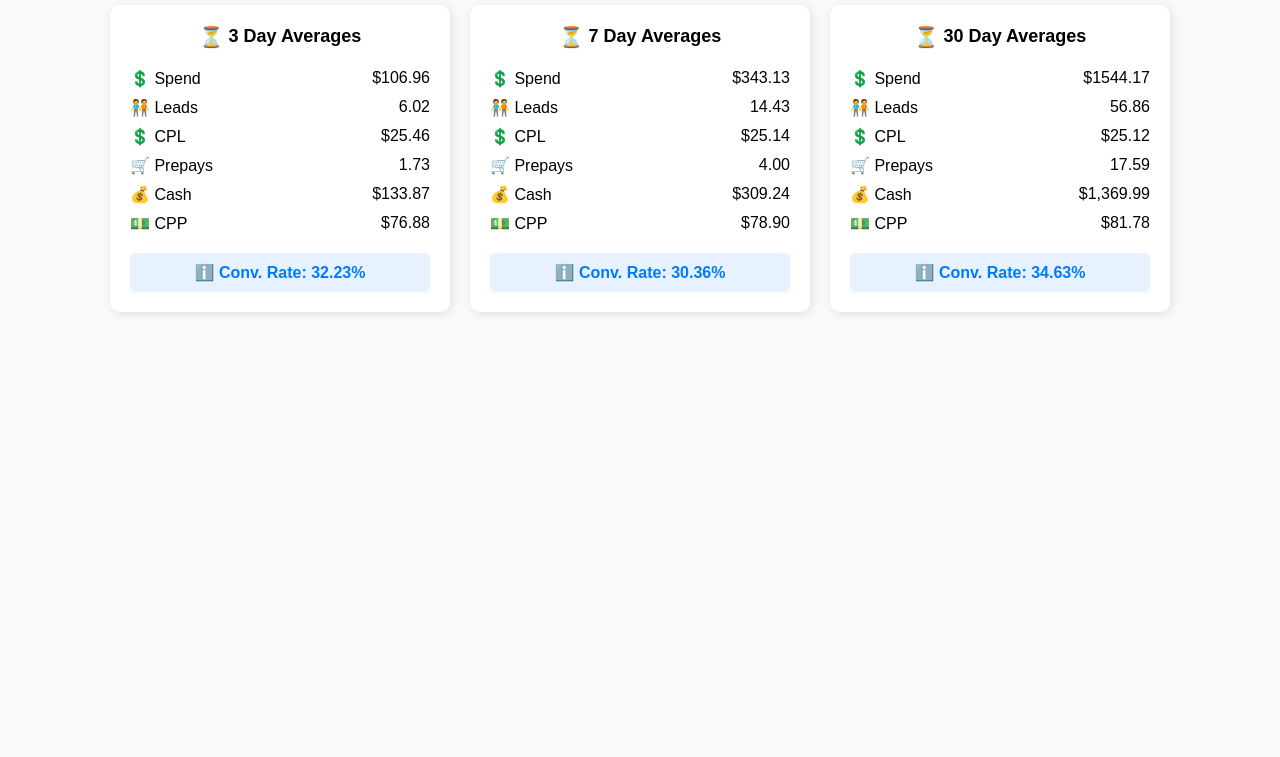
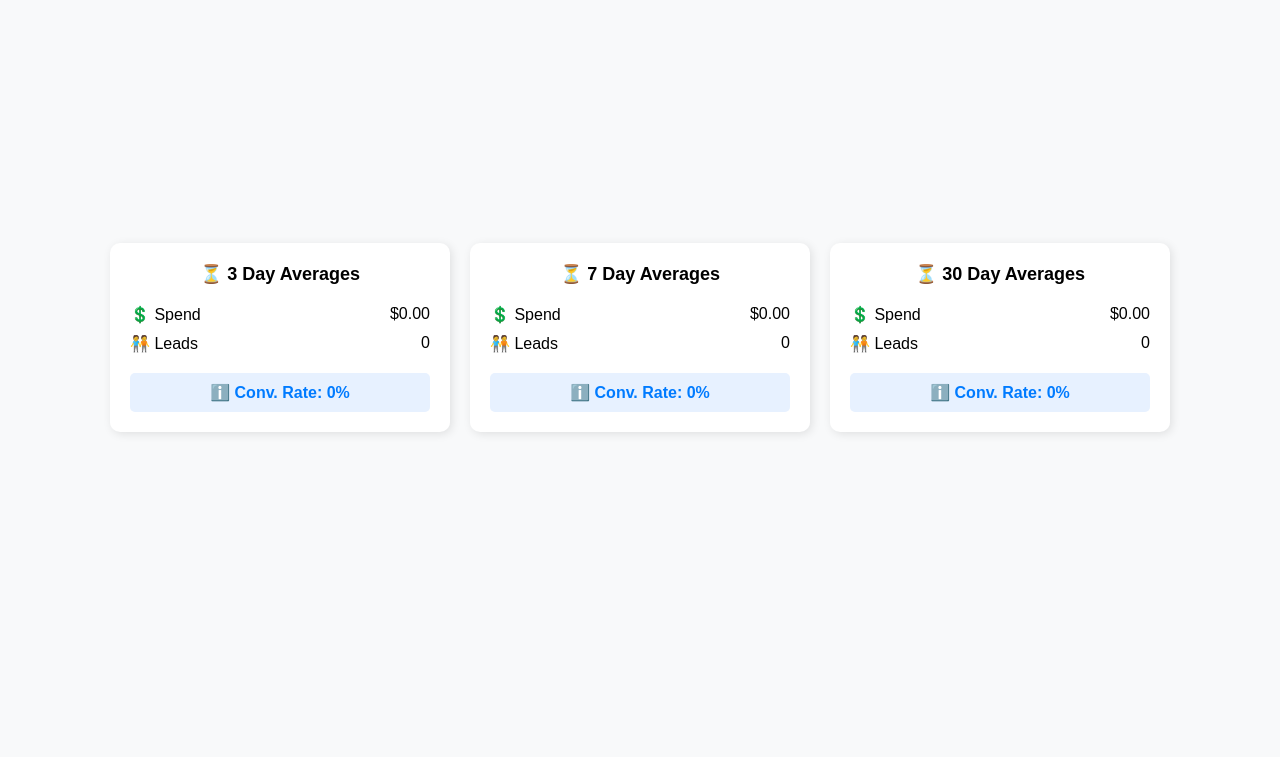
Before and after one commit to farraranalytics/farraranalytics, a plain HTML site: page index.html in a window 1280 px wide. Shown: the part 83-840 px from the top of the page. Before the commit the page ends 800 px from the top, so only its background shows below. Drawn offline with Linux system fonts and the light colour scheme.

Commit message:
Update index.html

```diff
--- a/index.html
+++ b/index.html
@@ -3,13 +3,18 @@
 <head>
     <meta charset="UTF-8">
     <meta name="viewport" content="width=device-width, initial-scale=1.0">
-    <title>Time Period Comparison</title>
+    <title>Time Period KPI</title>
+    <script src="https://www.gstatic.com/external_hosted/dscc.min.js"></script>
     <style>
         body {
             font-family: Arial, sans-serif;
             background-color: #f8f9fa;
             margin: 0;
             padding: 20px;
+            display: flex;
+            justify-content: center;
+            align-items: center;
+            height: 100vh;
         }
         .container {
             display: flex;
@@ -55,60 +60,29 @@
 </head>
 <body>
 
-    <h2>🔵 Time Period Comparison</h2>
     <div class="container">
         <div class="card">
-            <div class="header"><span class="icon">⏳</span> 3 Day Averages</div>
-            <div class="metric"><span>💲 Spend</span> <span id="spend3">$133.25</span></div>
-            <div class="metric"><span>🧑‍🤝‍🧑 Leads</span> <span id="leads3">5.23</span></div>
-            <div class="metric"><span>💲 CPL</span> <span id="cpl3">$25.46</span></div>
-            <div class="metric"><span>🛒 Prepays</span> <span id="prepays3">1.73</span></div>
-            <div class="metric"><span>💰 Cash</span> <span id="cash3">$133.87</span></div>
-            <div class="metric"><span>💵 CPP</span> <span id="cpp3">$76.88</span></div>
-            <div class="conversion-rate">ℹ️ Conv. Rate: <span id="conv3">33.12%</span></div>
+            <div class="header">⏳ 3 Day Averages</div>
+            <div class="metric"><span>💲 Spend</span> <span id="spend3">$0.00</span></div>
+            <div class="metric"><span>🧑‍🤝‍🧑 Leads</span> <span id="leads3">0</span></div>
+            <div class="conversion-rate">ℹ️ Conv. Rate: <span id="conv3">0%</span></div>
         </div>
 
         <div class="card">
-            <div class="header"><span class="icon">⏳</span> 7 Day Averages</div>
-            <div class="metric"><span>💲 Spend</span> <span id="spend7">$315.60</span></div>
-            <div class="metric"><span>🧑‍🤝‍🧑 Leads</span> <span id="leads7">12.56</span></div>
-            <div class="metric"><span>💲 CPL</span> <span id="cpl7">$25.14</span></div>
-            <div class="metric"><span>🛒 Prepays</span> <span id="prepays7">4.00</span></div>
-            <div class="metric"><span>💰 Cash</span> <span id="cash7">$309.24</span></div>
-            <div class="metric"><span>💵 CPP</span> <span id="cpp7">$78.90</span></div>
-            <div class="conversion-rate">ℹ️ Conv. Rate: <span id="conv7">31.86%</span></div>
+            <div class="header">⏳ 7 Day Averages</div>
+            <div class="metric"><span>💲 Spend</span> <span id="spend7">$0.00</span></div>
+            <div class="metric"><span>🧑‍🤝‍🧑 Leads</span> <span id="leads7">0</span></div>
+            <div class="conversion-rate">ℹ️ Conv. Rate: <span id="conv7">0%</span></div>
         </div>
 
         <div class="card">
-            <div class="header"><span class="icon">⏳</span> 30 Day Averages</div>
-            <div class="metric"><span>💲 Spend</span> <span id="spend30">$1,438.42</span></div>
-            <div class="metric"><span>🧑‍🤝‍🧑 Leads</span> <span id="leads30">57.26</span></div>
-            <div class="metric"><span>💲 CPL</span> <span id="cpl30">$25.12</span></div>
-            <div class="metric"><span>🛒 Prepays</span> <span id="prepays30">17.59</span></div>
-            <div class="metric"><span>💰 Cash</span> <span id="cash30">$1,369.99</span></div>
-            <div class="metric"><span>💵 CPP</span> <span id="cpp30">$81.78</span></div>
-            <div class="conversion-rate">ℹ️ Conv. Rate: <span id="conv30">30.72%</span></div>
+            <div class="header">⏳ 30 Day Averages</div>
+            <div class="metric"><span>💲 Spend</span> <span id="spend30">$0.00</span></div>
+            <div class="metric"><span>🧑‍🤝‍🧑 Leads</span> <span id="leads30">0</span></div>
+            <div class="conversion-rate">ℹ️ Conv. Rate: <span id="conv30">0%</span></div>
         </div>
     </div>
 
-    <script>
-        // Example: Updating values dynamically (Replace this with Looker Studio API calls if needed)
-        function updateMetrics() {
-            document.getElementById("spend3").innerText = "$" + (100 + Math.random() * 50).toFixed(2);
-            document.getElementById("leads3").innerText = (5 + Math.random() * 2).toFixed(2);
-            document.getElementById("conv3").innerText = (30 + Math.random() * 5).toFixed(2) + "%";
-
-            document.getElementById("spend7").innerText = "$" + (300 + Math.random() * 100).toFixed(2);
-            document.getElementById("leads7").innerText = (12 + Math.random() * 3).toFixed(2);
-            document.getElementById("conv7").innerText = (30 + Math.random() * 5).toFixed(2) + "%";
-
-            document.getElementById("spend30").innerText = "$" + (1400 + Math.random() * 200).toFixed(2);
-            document.getElementById("leads30").innerText = (50 + Math.random() * 10).toFixed(2);
-            document.getElementById("conv30").innerText = (30 + Math.random() * 5).toFixed(2) + "%";
-        }
-
-        setInterval(updateMetrics, 5000); // Updates every 5 seconds (Example)
-    </script>
-
+    <script src="index.js"></script>
 </body>
 </html>
```
